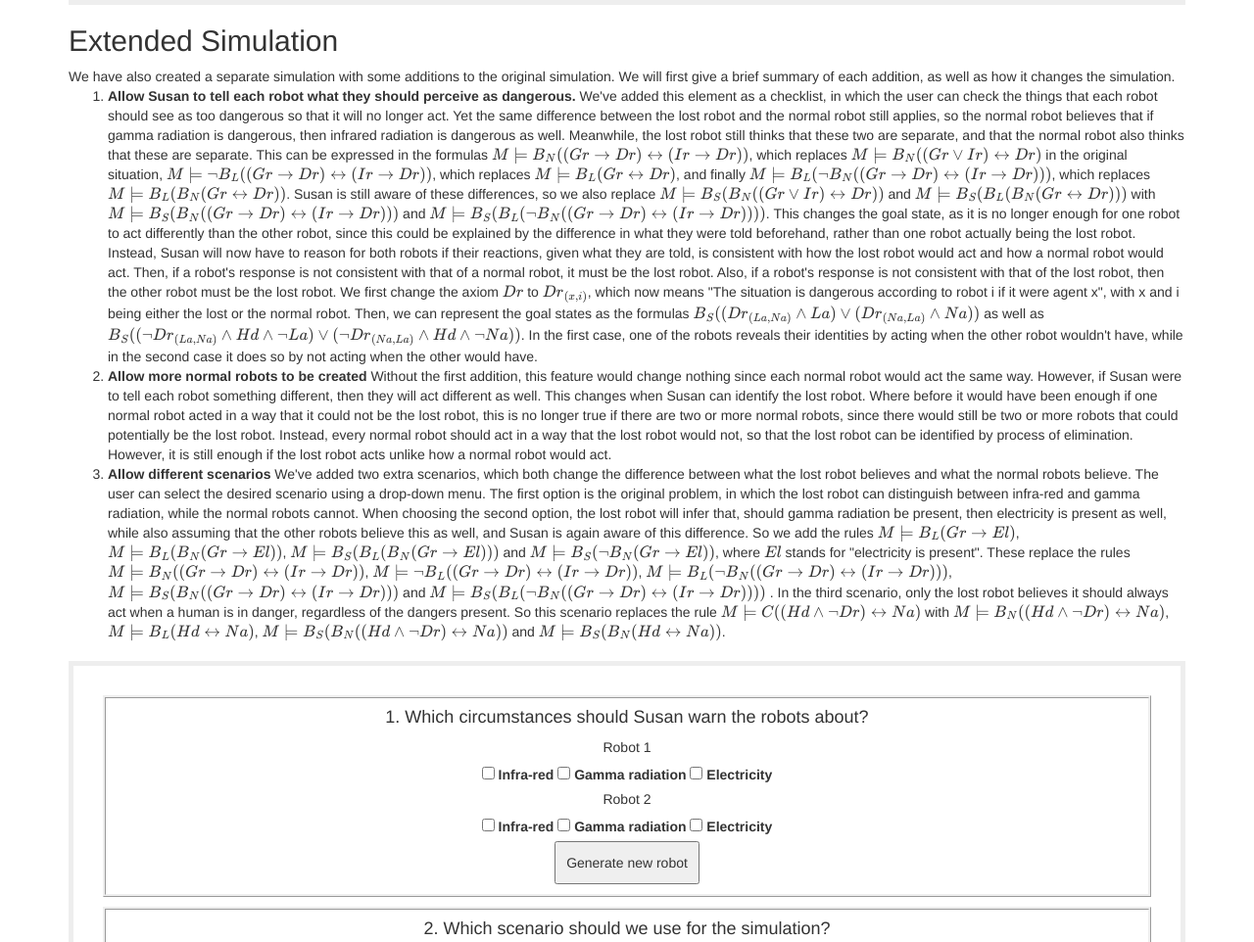
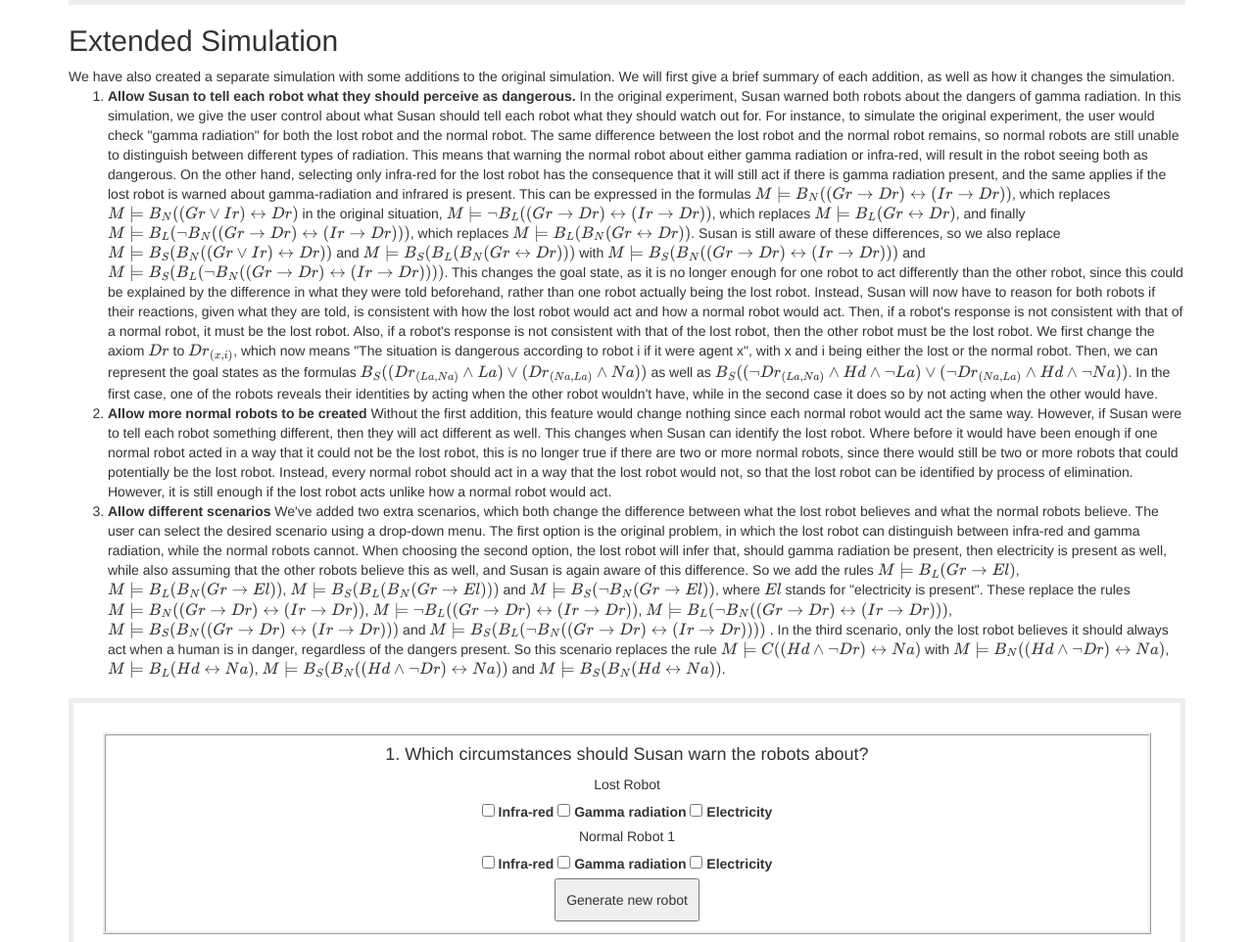
Before and after one commit to stefanknegt/stefanknegt.github.io, a plain HTML site: page index.html in a window 1280 px wide. Shown: the part 2401-3363 px from the top of the page at 98% size. Drawn offline with nearby package versions, Linux system fonts and the light colour scheme; some packages are replaced by stand-ins of ours.

Commit message:
Updated explanation sim2

```diff
--- a/index.html
+++ b/index.html
@@ -208,10 +208,13 @@
 
         We have also created a separate simulation with some additions to the original simulation. We will first give a brief summary of each addition, as well as how it changes the simulation.
         <ol>
-        <li><strong>Allow Susan to tell each robot what they should perceive as dangerous.</strong> We've added this element as a checklist, in which the user can check the things that each robot
-        should see as too dangerous so that it will no longer act. Yet the same difference between the lost robot and the normal robot still applies, so the normal robot believes that if gamma radiation
-        is dangerous, then infrared radiation is dangerous as well. Meanwhile, the lost robot still thinks that these two are separate, and that the normal robot also thinks that these are separate. This can be
-        expressed in the formulas $M \models B_N((Gr \rightarrow Dr) \leftrightarrow (Ir \rightarrow Dr))$, which replaces $M \models B_N ((Gr \lor Ir) \leftrightarrow Dr)$ in the original situation,
+        <li><strong>Allow Susan to tell each robot what they should perceive as dangerous.</strong> In the original experiment, Susan warned both robots about the dangers of gamma radiation. In this simulation, we give
+        the user control about what Susan should tell each robot what they should watch out for. For instance, to simulate the original experiment, the user would check "gamma radiation" for both the lost robot and the
+        normal robot. The same difference between the lost robot and the normal robot remains, so normal robots are still unable to distinguish between different types of radiation. This means that warning the normal robot
+        about either gamma radiation or infra-red, will result in the robot seeing both as dangerous. On the other hand, selecting only infra-red for the lost robot has the consequence that it will still act if there is
+        gamma radiation present, and the same applies if the lost robot is warned about gamma-radiation and infrared is present.
+
+        This can be expressed in the formulas $M \models B_N((Gr \rightarrow Dr) \leftrightarrow (Ir \rightarrow Dr))$, which replaces $M \models B_N ((Gr \lor Ir) \leftrightarrow Dr)$ in the original situation,
         $M \models \neg B_L((Gr \rightarrow Dr) \leftrightarrow (Ir \rightarrow Dr))$, which replaces $M \models B_L (Gr \leftrightarrow Dr)$, and finally
         $M \models B_L(\neg B_N((Gr \rightarrow Dr) \leftrightarrow (Ir \rightarrow Dr)))$, which replaces $M \models B_L (B_N (Gr \leftrightarrow Dr))$. Susan is still aware of these differences, so we
         also replace $M \models B_S (B_N ((Gr \lor Ir) \leftrightarrow Dr))$ and $M \models B_S (B_L (B_N (Gr \leftrightarrow Dr)))$  with $M \models B_S (B_N((Gr \rightarrow Dr) \leftrightarrow (Ir \rightarrow Dr)))$
@@ -246,7 +249,7 @@
                     <div class="col-xs-6 col-sm-6 col-md-12">
                         <h4>1. Which circumstances should Susan warn the robots about?</h4>
                         <form class="form">
-                            <div class="switch-title"> Robot 1 </div>
+                            <div class="switch-title"> Lost Robot</div>
                             <input type="checkbox" id="1ir-danger">
                             <label for="ir-danger">Infra-red</label>
                             <input type="checkbox" id="1gr-danger">
@@ -257,7 +260,7 @@
                     </div>
                     <div class="col-xs-6 col-sm-6 col-md-12">
                         <form class="form">
-                            <div class="switch-title"> Robot 2 </div>
+                            <div class="switch-title"> Normal Robot 1</div>
                             <input type="checkbox" id="2ir-danger">
                             <label for="ir-danger">Infra-red</label>
                             <input type="checkbox" id="2gr-danger">
@@ -361,7 +364,7 @@
                   <div class="agent" id="agent12"></div>
                 </div>
                 <div class="col-xs-6 col-sm-6 col-md-3" id="knowledge">
-                  Normal Robot<br>
+                  Normal Robot 1<br>
                   <img src="otherRobots.png" width="200" height="200"/>
                   <div class="agent" id="agent22"></div>
                 </div>
--- a/js/Simulation2.js
+++ b/js/Simulation2.js
@@ -39,7 +39,7 @@ function generateRobot(){
         newDiv1.className ="col-xs-6 col-sm-6 col-md-12";
         newDiv1.id ="robot" + count;
         newDiv2.className ="switch-title";
-        newDiv2.innerHTML = 'Robot ' + (count);
+        newDiv2.innerHTML = 'Normal Robot ' + (count-1);
         newForm.appendChild(newDiv2);
 
         newInput = document.createElement('input');
@@ -85,7 +85,7 @@ function generateRobot(){
         newDiv4.className = "agent";
         newDiv4.id = "agent" + count + "2";
 
-        newDiv3.innerHTML = "Normal Robot";
+        newDiv3.innerHTML = "Normal Robot " + (count-1);
 
         newImg.src = "otherRobots.png";
         newImg.width = 200;
```
